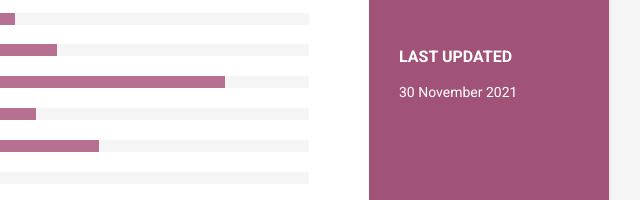
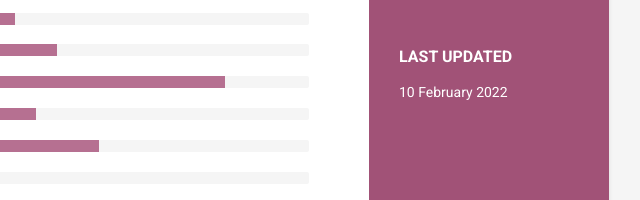
Before and after one commit to Zehray/CV, a plain HTML site: page index.html in a window 1280 px wide. Shown: the part 1138-1338 px from the top of the page, 511-1151 px from the left. Drawn offline with Linux system fonts and the light colour scheme.

Commit message:
fixed last update

```diff
--- a/index.html
+++ b/index.html
@@ -110,7 +110,7 @@
 
         <div class="interests-container container-block">
           <h2 class="container-block-title">Last Updated</h2>
-          <p>30 November 2021</p>
+          <p>10 February 2022</p>
         </div>
       </div>
       <!--//sidebar-wrapper-->
```
